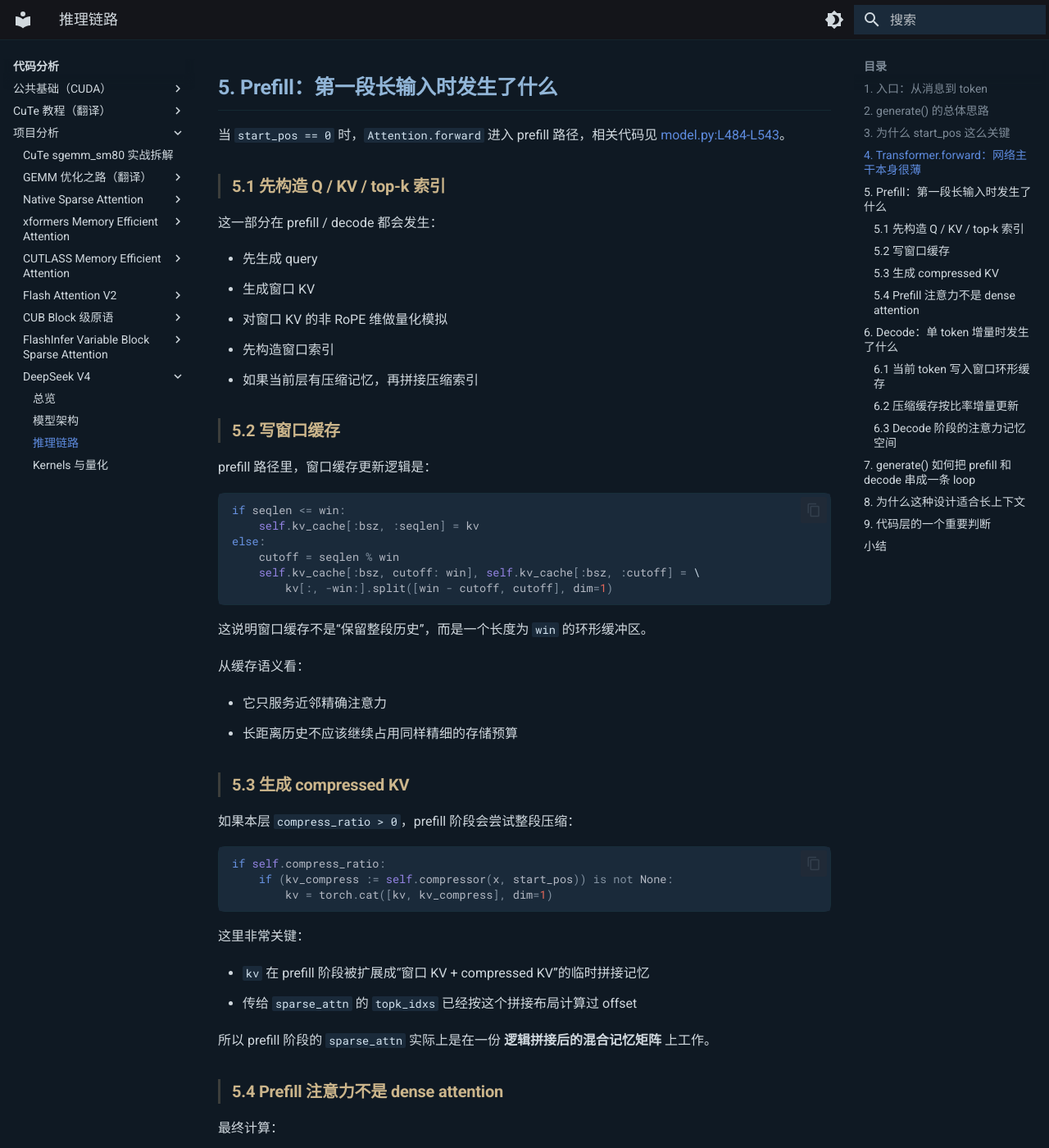
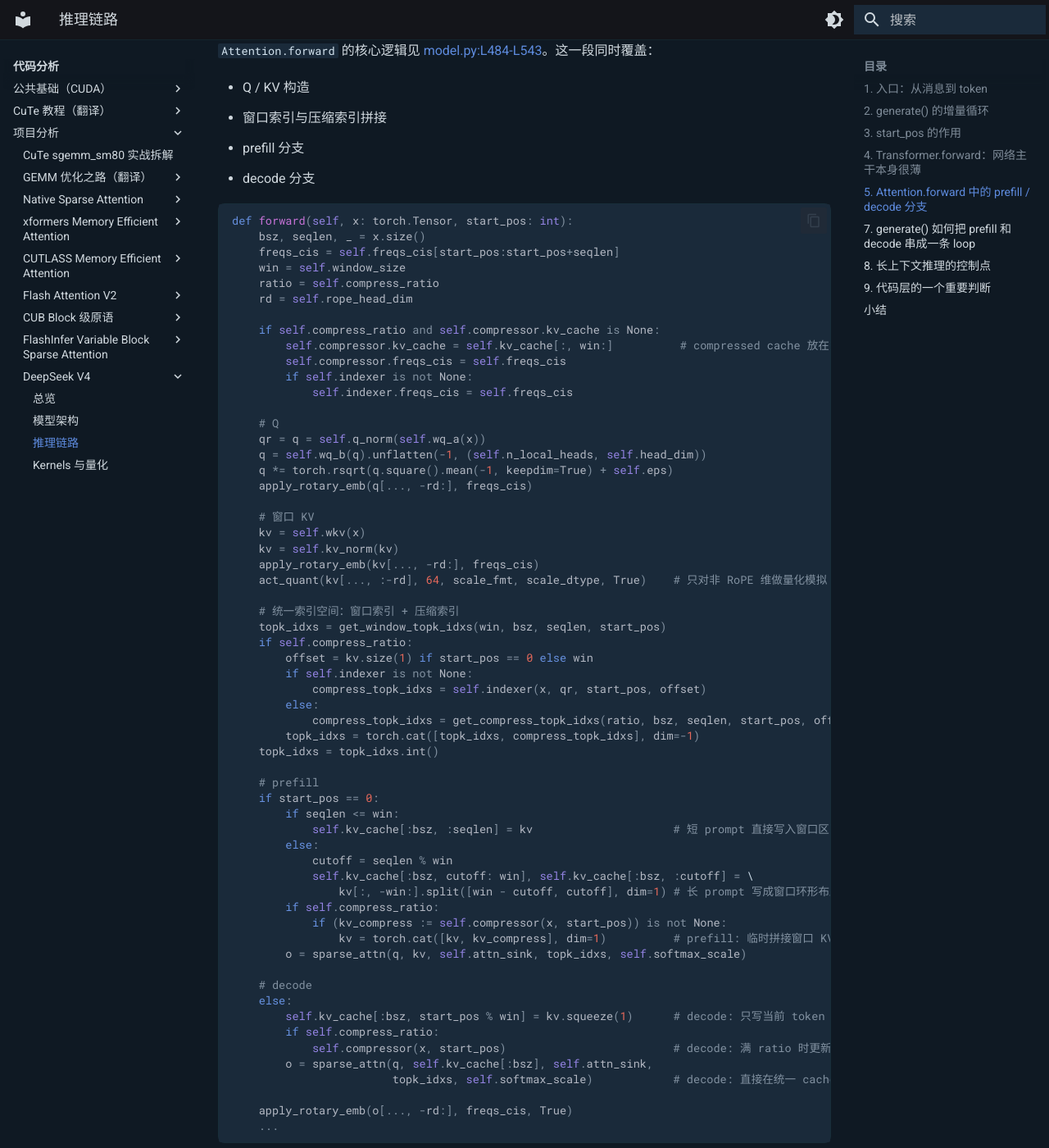
Before and after one commit to YouHuang67/paper-code-notes, an MkDocs documentation site: the page built from docs/code_analysis/deepseek_v4/02_inference_pipeline.md, in a window 1280 px wide and 1400 px high, scrolled down 2994 px. Shown: the whole window at 82% size. Built offline with MkDocs 1.6.1 and Material for MkDocs 9.7.7, drawn with Linux system fonts in a browser that asks for light colours; some of the changed text lies outside the part shown.

Commit message:
refine: tighten deepseek v4 doc style

````diff
--- a/docs/code_analysis/deepseek_v4/02_inference_pipeline.md
+++ b/docs/code_analysis/deepseek_v4/02_inference_pipeline.md
@@ -17,7 +17,7 @@
 - prompt 如何进入模型
 - prefill 和 decode 怎样共用同一个 `model.forward`
 - KV cache / compressed cache 怎样在两阶段里更新
-- 为什么 `start_pos` 是整个实现的核心控制量
+- `start_pos` 在整条推理链中的控制作用
 
 ## 1. 入口：从消息到 token
 
@@ -39,13 +39,11 @@
 - 决定 prompt 字符串格式
 - 决定 `<think>` / DSML / system/user/assistant token 如何组织
 
-但从模型角度看，真正进入 `Transformer.forward` 的仍然只是 `input_ids`。
+从模型角度看，进入 `Transformer.forward` 的仍然只是 `input_ids`。
 
-## 2. `generate()` 的总体思路
+## 2. `generate()` 的增量循环
 
 核心代码见 [generate.py:L22-L63](src/generate_py.md#__codelineno-0-22)。
-
-这段实现最容易被误读的地方是：它不是“先把整段 prompt prefill 一次，再逐 token decode”，而是更细地兼容了 **left-padded 变长 batch prompt**。
 
 ```python
 def generate(model, prompt_tokens, max_new_tokens, eos_id, temperature=1.0):
@@ -62,9 +60,9 @@
 
     '''
     cur_pos 从 min(prompt_lens) 开始：
-    - 第一次 forward 处理所有样本都已知的公共前缀
-    - 后续每一轮只新增 [prev_pos:cur_pos] 这段 token
-    - 对于还处在 prompt 范围内的位置，用 ground-truth prompt token 覆盖采样结果
+    - 第一次 forward 处理所有样本都具备的公共前缀
+    - 后续每轮只把 [prev_pos:cur_pos] 这段新 token 送进模型
+    - 仍处在 prompt 范围内的位置，用 ground-truth prompt token 覆盖采样结果
     '''
     for cur_pos in range(min(prompt_lens), total_len):
         logits = model.forward(tokens[:, prev_pos:cur_pos], prev_pos)
@@ -74,15 +72,15 @@
         prev_pos = cur_pos
 ```
 
-这个设计的真实含义是：
+这段循环的含义是：
 
 - `model.forward(delta_tokens, start_pos)` 从设计上就是 **增量接口**
 - 第一次可能吃一段长序列（prefill）
 - 后面每次也可能继续补 prompt 的尾巴，而不是立即进入纯生成
 
-因此，`generate()` 通过 `prev_pos` / `cur_pos` 把“补 prompt”和“生成新 token”统一成一条 loop。
+`generate()` 用 `prev_pos` / `cur_pos` 把“补 prompt”和“生成新 token”统一成一条增量 loop。
 
-## 3. 为什么 `start_pos` 这么关键
+## 3. `start_pos` 的作用
 
 整份 DeepSeek V4 推理代码里，`start_pos` 扮演三重角色：
 
@@ -96,7 +94,7 @@
 - [model.py:L688-L700](src/model_py.md#__codelineno-0-688)
 - [model.py:L484-L543](src/model_py.md#__codelineno-0-484)
 
-这意味着：模型本身没有单独的 `prefill()` 和 `decode()` API，而是由 `start_pos == 0` 还是 `> 0` 来切换行为。
+模型本身没有单独的 `prefill()` 和 `decode()` API，而是由 `start_pos == 0` 或 `> 0` 切换行为。
 
 ## 4. `Transformer.forward`：网络主干本身很薄
 
@@ -114,142 +112,91 @@
     return logits
 ```
 
-所以推理阶段真正的复杂性不在 `Transformer.forward` 外壳，而在：
+推理阶段的复杂性不在 `Transformer.forward` 外壳，而在：
 
 - 每层 `Attention.forward`
 - 每层 `Compressor.forward`
 - kernel 层 `sparse_attn`
 
-## 5. Prefill：第一段长输入时发生了什么
+## 5. `Attention.forward` 中的 prefill / decode 分支
 
-当 `start_pos == 0` 时，`Attention.forward` 进入 prefill 路径，相关代码见 [model.py:L484-L543](src/model_py.md#__codelineno-0-484)。
+`Attention.forward` 的核心逻辑见 [model.py:L484-L543](src/model_py.md#__codelineno-0-484)。这一段同时覆盖：
 
-### 5.1 先构造 Q / KV / top-k 索引
-
-这一部分在 prefill / decode 都会发生：
-
-- 先生成 query
-- 生成窗口 KV
-- 对窗口 KV 的非 RoPE 维做量化模拟
-- 先构造窗口索引
-- 如果当前层有压缩记忆，再拼接压缩索引
-
-### 5.2 写窗口缓存
-
-prefill 路径里，窗口缓存更新逻辑是：
+- Q / KV 构造
+- 窗口索引与压缩索引拼接
+- prefill 分支
+- decode 分支
 
 ```python
-if seqlen <= win:
-    self.kv_cache[:bsz, :seqlen] = kv
-else:
-    cutoff = seqlen % win
-    self.kv_cache[:bsz, cutoff: win], self.kv_cache[:bsz, :cutoff] = \
-        kv[:, -win:].split([win - cutoff, cutoff], dim=1)
+def forward(self, x: torch.Tensor, start_pos: int):
+    bsz, seqlen, _ = x.size()
+    freqs_cis = self.freqs_cis[start_pos:start_pos+seqlen]
+    win = self.window_size
+    ratio = self.compress_ratio
+    rd = self.rope_head_dim
+
+    if self.compress_ratio and self.compressor.kv_cache is None:
+        self.compressor.kv_cache = self.kv_cache[:, win:]          # compressed cache 放在窗口区之后
+        self.compressor.freqs_cis = self.freqs_cis
+        if self.indexer is not None:
+            self.indexer.freqs_cis = self.freqs_cis
+
+    # Q
+    qr = q = self.q_norm(self.wq_a(x))
+    q = self.wq_b(q).unflatten(-1, (self.n_local_heads, self.head_dim))
+    q *= torch.rsqrt(q.square().mean(-1, keepdim=True) + self.eps)
+    apply_rotary_emb(q[..., -rd:], freqs_cis)
+
+    # 窗口 KV
+    kv = self.wkv(x)
+    kv = self.kv_norm(kv)
+    apply_rotary_emb(kv[..., -rd:], freqs_cis)
+    act_quant(kv[..., :-rd], 64, scale_fmt, scale_dtype, True)    # 只对非 RoPE 维做量化模拟
+
+    # 统一索引空间：窗口索引 + 压缩索引
+    topk_idxs = get_window_topk_idxs(win, bsz, seqlen, start_pos)
+    if self.compress_ratio:
+        offset = kv.size(1) if start_pos == 0 else win
+        if self.indexer is not None:
+            compress_topk_idxs = self.indexer(x, qr, start_pos, offset)
+        else:
+            compress_topk_idxs = get_compress_topk_idxs(ratio, bsz, seqlen, start_pos, offset)
+        topk_idxs = torch.cat([topk_idxs, compress_topk_idxs], dim=-1)
+    topk_idxs = topk_idxs.int()
+
+    # prefill
+    if start_pos == 0:
+        if seqlen <= win:
+            self.kv_cache[:bsz, :seqlen] = kv                     # 短 prompt 直接写入窗口区
+        else:
+            cutoff = seqlen % win
+            self.kv_cache[:bsz, cutoff: win], self.kv_cache[:bsz, :cutoff] = \
+                kv[:, -win:].split([win - cutoff, cutoff], dim=1) # 长 prompt 写成窗口环形布局
+        if self.compress_ratio:
+            if (kv_compress := self.compressor(x, start_pos)) is not None:
+                kv = torch.cat([kv, kv_compress], dim=1)          # prefill: 临时拼接窗口 KV 和 compressed KV
+        o = sparse_attn(q, kv, self.attn_sink, topk_idxs, self.softmax_scale)
+
+    # decode
+    else:
+        self.kv_cache[:bsz, start_pos % win] = kv.squeeze(1)      # decode: 只写当前 token 的窗口槽位
+        if self.compress_ratio:
+            self.compressor(x, start_pos)                         # decode: 满 ratio 时更新 compressed cache
+        o = sparse_attn(q, self.kv_cache[:bsz], self.attn_sink,
+                        topk_idxs, self.softmax_scale)            # decode: 直接在统一 cache 地址空间内检索
+
+    apply_rotary_emb(o[..., -rd:], freqs_cis, True)
+    ...
 ```
 
-这说明窗口缓存不是“保留整段历史”，而是一个长度为 `win` 的环形缓冲区。
+这段代码里能直接看出推理态的缓存组织：
 
-从缓存语义看：
+- `kv_cache[: , :win]` 是窗口区
+- `kv_cache[: , win:]` 是 compressed cache 区
+- prefill 阶段把窗口 KV 和新生成的 compressed KV 临时拼接后送进 `sparse_attn`
+- decode 阶段直接在统一的 `kv_cache` 地址空间中检索
 
-- 它只服务近邻精确注意力
-- 长距离历史不应该继续占用同样精细的存储预算
-
-### 5.3 生成 compressed KV
-
-如果本层 `compress_ratio > 0`，prefill 阶段会尝试整段压缩：
-
-```python
-if self.compress_ratio:
-    if (kv_compress := self.compressor(x, start_pos)) is not None:
-        kv = torch.cat([kv, kv_compress], dim=1)
-```
-
-这里非常关键：
-
-- `kv` 在 prefill 阶段被扩展成“窗口 KV + compressed KV”的临时拼接记忆
-- 传给 `sparse_attn` 的 `topk_idxs` 已经按这个拼接布局计算过 offset
-
-所以 prefill 阶段的 `sparse_attn` 实际上是在一份 **逻辑拼接后的混合记忆矩阵** 上工作。
-
-### 5.4 Prefill 注意力不是 dense attention
-
-最终计算：
-
-```python
-o = sparse_attn(q, kv, self.attn_sink, topk_idxs, self.softmax_scale)
-```
-
-也就是说，即使是 prefill，也没有退回到完整 dense attention。
-
-这和很多实现不一样：
-
-- 很多模型 prefill 走 dense，decode 走 cache
-- DeepSeek V4 从 prefill 开始就按 hybrid sparse memory 组织
-
-这正是论文强调“长上下文效率”能落地到推理实现的关键。
-
-## 6. Decode：单 token 增量时发生了什么
-
-当 `start_pos > 0` 时，进入 decode 路径。
-
-### 6.1 当前 token 写入窗口环形缓存
-
-```python
-self.kv_cache[:bsz, start_pos % win] = kv.squeeze(1)
-```
-
-这说明窗口缓存的写法是：
-
-- 只保留最近 `win` 个 token
-- 用绝对位置模 `win` 定位槽位
-
-因此 decode 阶段根本不会复制整段历史，只会覆盖环形槽位。
-
-### 6.2 压缩缓存按比率增量更新
-
-```python
-if self.compress_ratio:
-    self.compressor(x, start_pos)
-```
-
-`Compressor.forward` 在 decode 阶段的关键分支是 [model.py:L343-L376](src/model_py.md#__codelineno-0-343)：
-
-```python
-should_compress = (start_pos + 1) % self.compress_ratio == 0
-
-'''
-如果一个压缩块还没凑满:
-    只把当前 token 放入 kv_state / score_state
-
-如果压缩块凑满:
-    再做一次 gated pooling
-    然后写入 compressed cache 的 start_pos // ratio 槽位
-'''
-...
-if not should_compress:
-    return
-...
-self.kv_cache[:bsz, start_pos // ratio] = kv.squeeze(1)
-```
-
-因此 decode 阶段的 compressed cache 更新不是“每 token 更新一次”，而是 **每 `ratio` 个 token 更新一次**。
-
-### 6.3 Decode 阶段的注意力记忆空间
-
-decode 阶段传给 kernel 的记忆不再是临时拼接的 `kv`，而是整个 `self.kv_cache[:bsz]`：
-
-```python
-o = sparse_attn(q, self.kv_cache[:bsz], self.attn_sink, topk_idxs, self.softmax_scale)
-```
-
-这里 `self.kv_cache` 的布局是：
-
-```text
-[ 0 : window_size )                   -> 窗口环形缓存
-[ window_size : window_size + ... )   -> compressed cache
-```
-
-所以 decode 阶段的 `topk_idxs` 本质上是在这块统一缓存地址空间上检索。
+`Compressor.forward` 在 decode 态的更新条件见 [model.py:L343-L376](src/model_py.md#__codelineno-0-343)。压缩缓存不是每 token 更新一次，而是每 `ratio` 个 token 更新一次。
 
 ## 7. `generate()` 如何把 prefill 和 decode 串成一条 loop
 
@@ -272,7 +219,7 @@
 3. `cur_pos >= 200`
    - 两个样本都进入纯生成
 
-这就是为什么它必须写成：
+因此实现里必须写成：
 
 ```python
 next_token = torch.where(prompt_mask[:, cur_pos], tokens[:, cur_pos], next_token)
@@ -280,7 +227,7 @@
 
 因为同一个 batch 内，不同样本可能在不同时间从“prompt 填充”切换到“生成”。
 
-## 8. 为什么这种设计适合长上下文
+## 8. 长上下文推理的控制点
 
 如果从实现角度总结 DeepSeek V4 的长上下文推理设计，核心是三条：
 
@@ -302,7 +249,7 @@
 - `compress_ratio`
 - `index_topk`
 
-这几个量正好就是论文中长上下文设计的核心拨杆。
+这几个量就是代码里直接控制长上下文推理成本的拨杆。
 
 ## 9. 代码层的一个重要判断
 
@@ -313,7 +260,7 @@
 - 索引空间是手工拼接的
 - mHC 状态流从输入到输出贯穿全程
 
-这也是为什么后续做代码解析时，不能把它当成“普通 Transformer + 一些技巧”，而要把缓存组织本身视为架构的一部分。
+后续看代码时，需要把缓存组织本身视为架构的一部分，而不是附加技巧。
 
 ## 小结
 
````
Also changed, not shown: docs/code_analysis/cuda_foundations/08_blockwise_quantization_and_low_precision_gemm.md (+7 -7 lines), docs/code_analysis/deepseek_v4/00_overview.md (+10 -10 lines), docs/code_analysis/deepseek_v4/01_model_architecture.md (+101 -81 lines), docs/code_analysis/deepseek_v4/03_kernels_and_quantization.md (+13 -14 lines).
